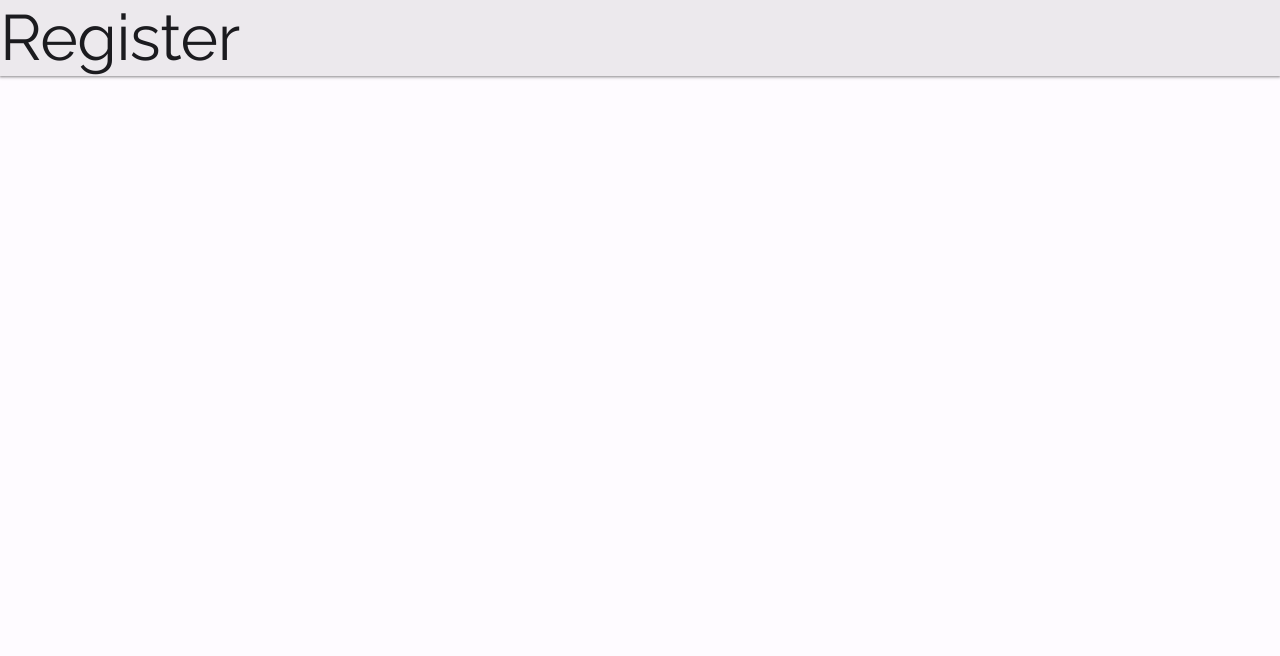
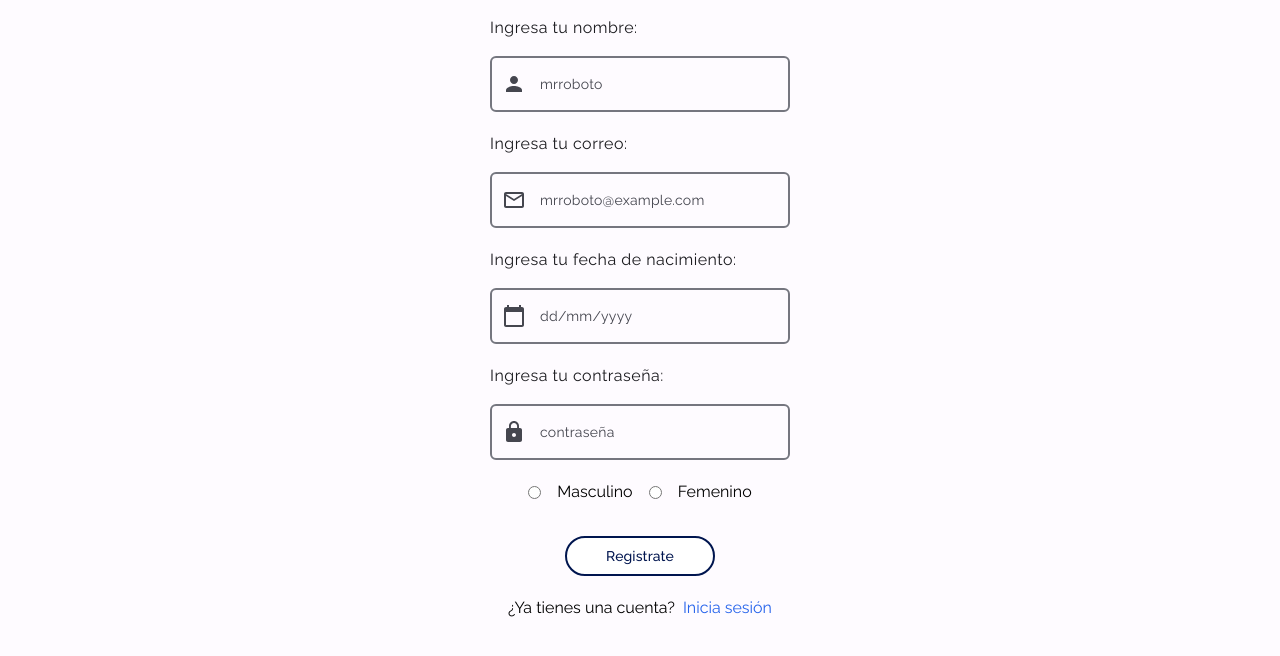
Before and after one commit to Rodrigo1619/Notimed, a Next.js app in the folder notimed-admin-web/: page /register in a window 1280 px wide. Shown: the top 656 px of the page. Built offline with nearby package versions, Linux system fonts and the light colour scheme.

Commit message:
feat: base design for login, register and recover

```diff
--- a/notimed-admin-web/pages/index.tsx
+++ b/notimed-admin-web/pages/index.tsx
@@ -1,16 +1,52 @@
 import type { NextPage } from 'next'
 import Head from 'next/head'
 import Image from 'next/image'
-import { MdEdit, MdDelete } from "react-icons/md";
-
-
+import { MdMailOutline, MdLock } from "react-icons/md";
+import InputGroup from '../src/components/Inputs/InputGroup';
+import OkButton from '../src/components/Buttons/OkButton';
+import LogInButton from '../src/components/Buttons/LogInButton';
+import RegisterButton from '../src/components/Buttons/RegisterButton';
 
 const Home: NextPage = () => {
   return (
-    <><div className='text-display1 bg-surface text-onSurface   hover:bg-onSurfaceState-hover focus:bg-onSurfaceState-focus'>
-      <h1> Login </h1>
+    <>
+    <form className='w-full h-full px-4 mt-4 mb-8 space-y-5 md:px-16 items-center flex flex-col justify-center'>
+    <InputGroup  className="focus:outline-none focus:border-blue-600"
+    placeholder="mrroboto@example.com"
+    maxLength=""
+    minLenght=""
+    required="true"
+    label="Ingresa tu correo:"
+    type="text"
+    icon={<MdMailOutline className="absolute w-9 h-9 pl-3 text-onSurface-variant"/>}
+    identifier="emailAdmin"/>
+
+    <InputGroup  className="focus:outline-none focus:border-blue-600"
+    placeholder="contraseña"
+    maxLength=""
+    minLenght=""
+    required="true"
+    label="Ingresa tu contraseña:"
+    type="password"
+    icon={<MdLock className="absolute w-9 h-9 pl-3 text-onSurface-variant"/>}
+    identifier="passwordAdmin"/>
+    </form>
+    <div className='w-full h-full px-4 mt-4 mb-8 space-y-5 md:px-16 items-center flex flex-col justify-center'>
+    <span className='h-auto w-auto mx-2 justify-center items-center text-blue-600 hover:cursor-pointer hover:underline'>
+    ¿Olvidaste tu contraseña?
+    </span>
+      <section className='w-full h-auto flex flex-row space-x-8 items-center max-w-[18.75rem] mx-2 justify-center'>
+        <LogInButton text='Inicia Sesión'/>
+      </section>
+      <span className='h-auto w-auto hover:underline mx-2'>
+    ¿No tienes cuenta?
+    </span>
+    <div className='w-full h-[1px] bg-blue-600 mx-2'/>
+      <section className='w-full h-auto flex flex-row space-x-8 items-center max-w-[18.75rem] mx-2 justify-center'>
+        <RegisterButton text='Registrate'/>
+      </section>
     </div>
-      </>
+    </>
   )
 }
 
--- a/notimed-admin-web/pages/recover/index.tsx
+++ b/notimed-admin-web/pages/recover/index.tsx
@@ -1,12 +1,34 @@
 import type { NextPage } from 'next'
 import Head from 'next/head'
 import Image from 'next/image'
+import { MdMailOutline, MdLock } from "react-icons/md";
+import InputGroup from '../../src/components/Inputs/InputGroup';
+import OkButton from '../../src/components/Buttons/OkButton';
+import LogInButton from '../../src/components/Buttons/LogInButton';
+import RecoverButton from '../../src/components/Buttons/RecoverButton';
 
 const Recover: NextPage = () => {
     return (
-        <div className='text-display1 bg-surface text-onSurface shadow-E3  hover:bg-onSurfaceState-hover focus:bg-onSurfaceState-focus'>
-            <h1> Recover password </h1>
-        </div>
+        <>
+    <form className='w-full h-full px-4 mt-4 mb-8 space-y-5 md:px-16 items-center flex flex-col justify-center'>
+
+    <InputGroup  className="focus:outline-none focus:border-blue-600"
+    placeholder="mrroboto@example.com"
+    maxLength=""
+    minLenght=""
+    required="true"
+    label="Ingresa tu correo:"
+    type="text"
+    icon={<MdMailOutline className="absolute w-9 h-9 pl-3 text-onSurface-variant"/>}
+    identifier="emaildAdminRegister"/>
+    </form>
+    <div className='w-full h-full px-4 mt-4 mb-8 space-y-5 md:px-16 items-center flex flex-col justify-center'>
+      <section className='w-full h-auto flex flex-row space-x-8 items-center max-w-[18.75rem] mx-2 justify-center'>
+        <RecoverButton text='Recuperar contraseña '/>
+      </section>
+
+    </div>
+    </>
     )
 }
 
--- a/notimed-admin-web/pages/register/index.tsx
+++ b/notimed-admin-web/pages/register/index.tsx
@@ -1,12 +1,74 @@
 import type { NextPage } from 'next'
 import Head from 'next/head'
 import Image from 'next/image'
+import { MdMailOutline, MdLock, MdPerson, MdCalendarToday} from "react-icons/md";
+import InputGroup from '../../src/components/Inputs/InputGroup';
+import OkButton from '../../src/components/Buttons/OkButton';
+import LogInButton from '../../src/components/Buttons/LogInButton';
+import RegisterButton from '../../src/components/Buttons/RegisterButton';
 
 const Register: NextPage = () => {
     return (
-        <div className='text-display1 bg-surface text-onSurface shadow-E3  hover:bg-onSurfaceState-hover focus:bg-onSurfaceState-focus'>
-            <h1> Register  </h1>
-        </div>
+        <>
+    <form className='w-full h-full px-4 mt-4 mb-8 space-y-5 md:px-16 items-center flex flex-col justify-center'>
+    <InputGroup  className="focus:outline-none focus:border-blue-600"
+    placeholder="mrroboto"
+    maxLength=""
+    minLenght=""
+    required="true"
+    label="Ingresa tu nombre:"
+    type="text"
+    icon={<MdPerson className="absolute w-9 h-9 pl-3 text-onSurface-variant"/>}
+    identifier="nameAdminRegister"/>
+
+    <InputGroup  className="focus:outline-none focus:border-blue-600"
+    placeholder="mrroboto@example.com"
+    maxLength=""
+    minLenght=""
+    required="true"
+    label="Ingresa tu correo:"
+    type="text"
+    icon={<MdMailOutline className="absolute w-9 h-9 pl-3 text-onSurface-variant"/>}
+    identifier="emaildAdminRegister"/>
+
+    <InputGroup  className="focus:outline-none focus:border-blue-600"
+    placeholder="dd/mm/yyyy"
+    maxLength=""
+    minLenght=""
+    required="true"
+    label="Ingresa tu fecha de nacimiento:"
+    type="text"
+    icon={<MdCalendarToday className="absolute w-9 h-9 pl-3 text-onSurface-variant"/>}
+    identifier="birthdayAdminRegister"/>
+
+    <InputGroup  className="focus:outline-none focus:border-blue-600"
+    placeholder="contraseña"
+    maxLength=""
+    minLenght=""
+    required="true"
+    label="Ingresa tu contraseña:"
+    type="password"
+    icon={<MdLock className="absolute w-9 h-9 pl-3 text-onSurface-variant"/>}
+    identifier="passwordAdminRegister"/>
+
+    <div className='relative mt-2 flex items-center  space-x-4 mx-3 ' id='genderSelection'>
+            <input placeholder='Masculino' type='radio' name='gender' id='genderMale'/>
+            <div>Masculino</div>
+            <input placeholder='Femenino' type='radio' name='gender' id='genderFemale'/>
+            <div>Femenino</div>
+    </div>
+
+    </form>
+    <div className='w-full h-full px-4 mt-4 mb-8 space-y-5 md:px-16 items-center flex flex-col justify-center'>
+      <section className='w-full h-auto flex flex-row space-x-8 items-center max-w-[18.75rem] mx-2 justify-center'>
+        <RegisterButton text='Registrate'/>
+      </section>
+      <section className='w-full h-auto flex flex-row space-x-2 items-center max-w-[18.75rem] mx-2 justify-center'>
+        <span className=''>¿Ya tienes una cuenta?</span>
+        <span className='text-blue-600 hover:cursor-pointer hover:underline'>Inicia sesión</span>
+      </section>
+    </div>
+    </>
     )
 }
 
--- /dev/null
+++ b/notimed-admin-web/src/components/Buttons/LogInButton.tsx
@@ -0,0 +1,15 @@
+import React, { FC } from "react";
+import { ButtonProps } from "../interfaces/props";
+
+const LogInButton: FC<ButtonProps> = ({ className, text }) => {
+    return (
+        <button className="bg-primaryContainer text-onPrimaryContainer labelLarge w-1/2 rounded-full" type="submit">
+            <div className="hover:bg-onPrimaryContainerState-hover focus:bg-onPrimaryContainerState-focus
+                px-7 py-2 w-full rounded-full">
+                {text}
+            </div>
+        </button>
+    )
+}
+
+export default LogInButton;
--- /dev/null
+++ b/notimed-admin-web/src/components/Buttons/RecoverButton.tsx
@@ -0,0 +1,15 @@
+import React, { FC } from "react";
+import { ButtonProps } from "../interfaces/props";
+
+const RecoverButton: FC<ButtonProps> = ({ className, text }) => {
+    return (
+        <button className="bg-primaryContainer text-onPrimaryContainer labelLarge w-1/2 rounded-full" type="submit">
+            <div className="hover:bg-onPrimaryContainerState-hover focus:bg-onPrimaryContainerState-focus
+                px-7 py-2 w-full rounded-full">
+                {text}
+            </div>
+        </button>
+    )
+}
+
+export default RecoverButton;
--- /dev/null
+++ b/notimed-admin-web/src/components/Buttons/RegisterButton.tsx
@@ -0,0 +1,15 @@
+import React, { FC } from "react";
+import { ButtonProps } from "../interfaces/props";
+
+const RegisterButton: FC<ButtonProps> = ({ className, text }) => {
+    return (
+        <button className="bg-white border-2 border-onPrimaryContainer text-onPrimaryContainer labelLarge w-1/2 rounded-full" type="submit">
+            <div className="hover:bg-primaryContainer focus:bg-onPrimaryContainerState-focus
+                px-7 py-2 w-full rounded-full">
+                {text}
+            </div>
+        </button>
+    )
+}
+
+export default RegisterButton;
```
